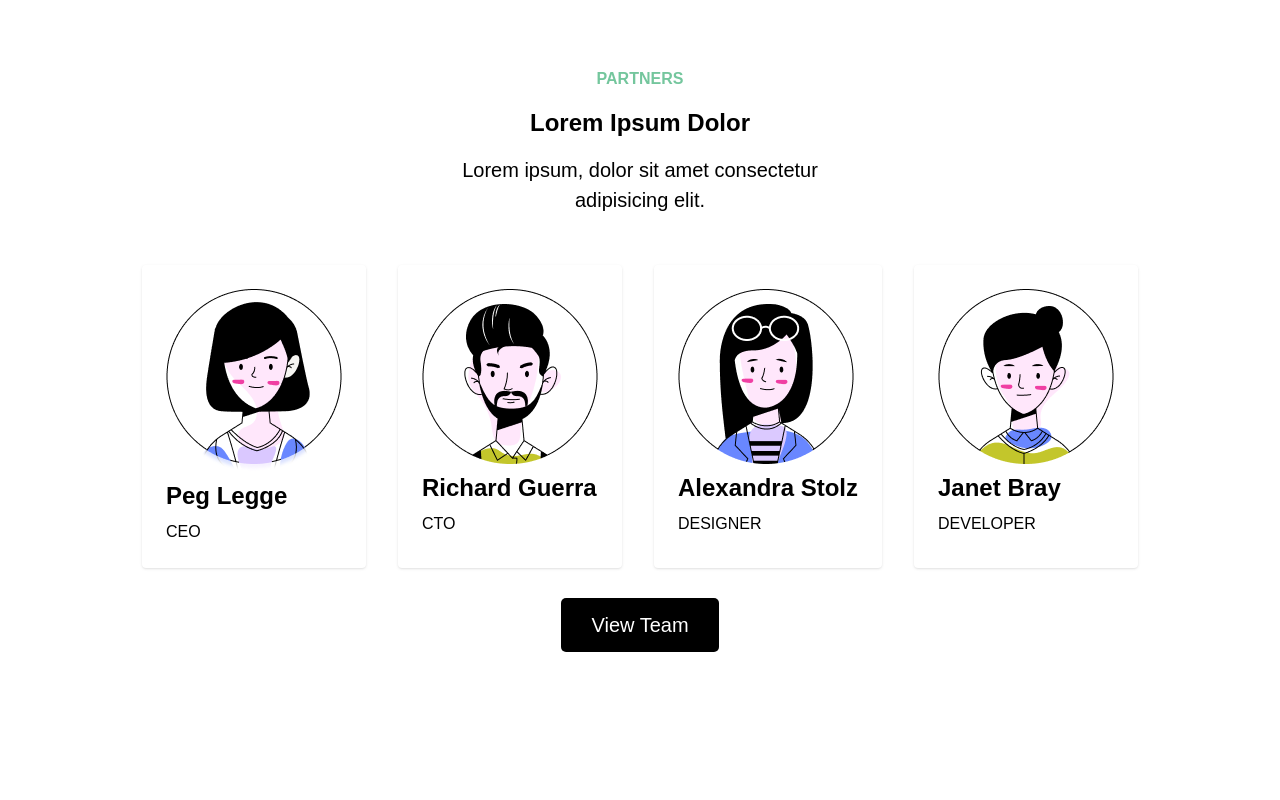
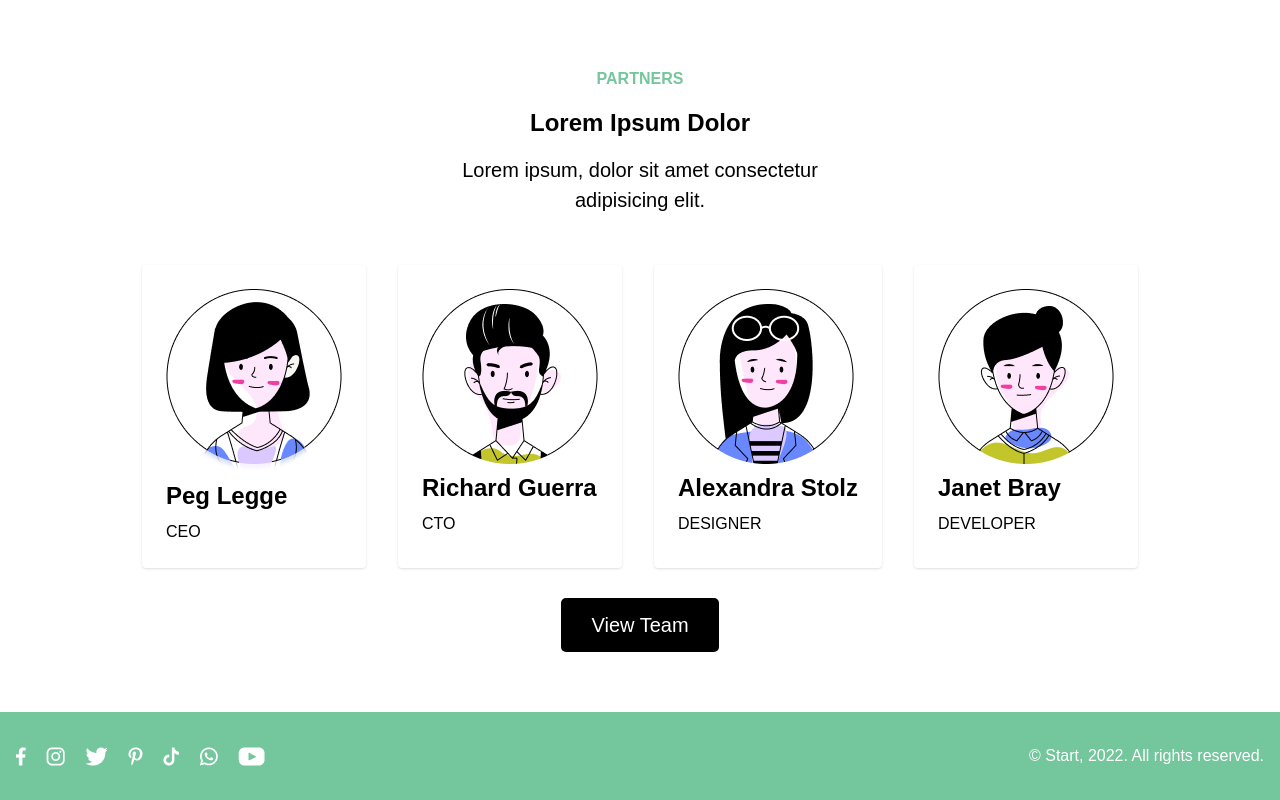
Before and after one commit to saadahmed18/Star_By_React, a React (Create React App) app: page / in a window 1280 px wide. Shown: the part 2495-3295 px from the top of the page. Before the commit the page ends 3207 px from the top, so only its background shows below. Built offline with nearby package versions, Linux system fonts and the light colour scheme.

Commit message:
Add Footer

```diff
--- a/src/App.js
+++ b/src/App.js
@@ -5,6 +5,7 @@ import Partners from "./components/Partners";
 import Communication from "./components/Communication";
 import Analyze from "./components/Analyze";
 import Team from "./components/Team";
+import Footer from "./components/layout/Footer";
 
 function App() {
   return (
@@ -15,6 +16,7 @@ function App() {
       <Communication/>
       <Analyze/>
       <Team/>
+      <Footer/>
     </>
   );
 }
--- /dev/null
+++ b/src/components/layout/Footer.jsx
@@ -0,0 +1,39 @@
+import { Link } from "react-router";
+
+function Footer() {
+  return (
+    <>
+      <footer className="bg-[#74c69d]">
+        <div className="container m-auto px-4 py-8 flex justify-between items-center flex-wrap gap-5">
+          <div className="flex gap-5">
+            <Link to="/">
+              <img src="/icons/facebook.webp" alt="facebook img" />
+            </Link>
+            <Link to="/">
+              <img src="/icons/instagram.webp" alt="instagram" />
+            </Link>
+            <Link to="/">
+              <img src="/icons/twitter.webp" alt="twitter" />
+            </Link>
+            <Link to="/">
+              <img src="/icons/pinterest.webp" alt="pinterest img" />
+            </Link>
+            <Link to="/">
+              <img src="/icons/tiktok.webp" alt="tiktok" />
+            </Link>
+            <Link to="/">
+              <img src="/icons/whatsapp.webp" alt="whatsapp" />
+            </Link>
+            <Link to="/">
+              <img src="/icons/youtube.webp" alt="youtube" />
+            </Link>
+          </div>
+          <div>
+            <p className="text-[#ffffff]">© Start, 2022. All rights reserved.</p>
+          </div>
+        </div>
+      </footer>
+    </>
+  );
+}
+export default Footer;
```
